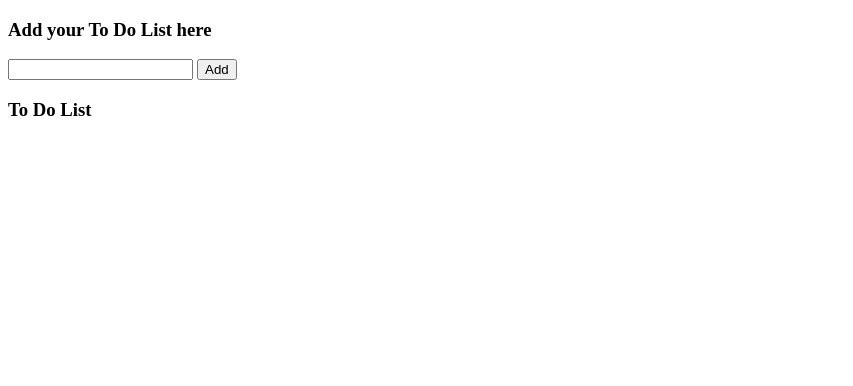
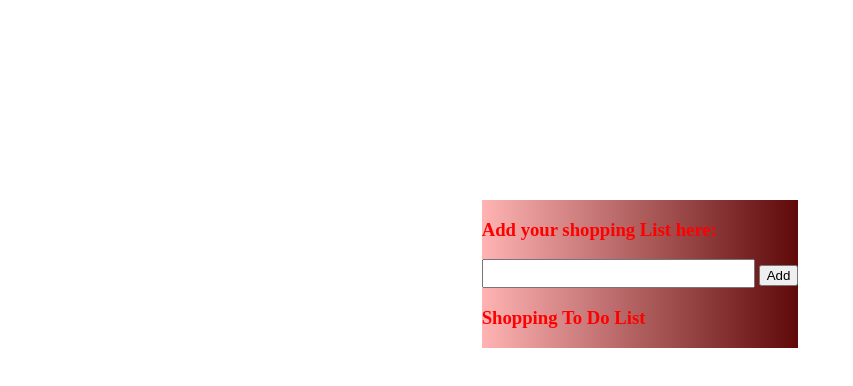
Before and after one commit to afnan777a1/To-Do-List-App-using-JS, a plain HTML site: page Index.html in a window 1280 px wide. Shown: the whole page, without its empty margins (0-853 px from the left). Drawn offline with Linux system fonts and the light colour scheme.

Commit message:
Project update

```diff
--- a/Index.html
+++ b/Index.html
@@ -3,15 +3,33 @@
   <head>
     <title>Document</title>
   </head>
-  <body>
-    <h3>Add your To Do List here</h3>
-    <form id="myForm">
-      <input id="myInput" type="text" />
-      <button>Add</button>
-    </form>
+  <body
+    style="
+      display: flex;
+      justify-content: center;
+      align-items: center;
+      margin-top: 200px;
+    "
+  >
+    <div
+      style="
+        color: rgb(255, 0, 0);
+        background: linear-gradient(to right, rgb(255, 179, 179), #5f0909);
+      "
+    >
+      <h3>Add your shopping List here:</h3>
+      <form id="myForm">
+        <input
+          id="myInput"
+          type="text"
+          style="color: rgb(255, 6, 6); font-size: 20px"
+        />
+        <button>Add</button>
+      </form>
 
-    <h3>To Do List</h3>
-    <ul id="myItem"></ul>
+      <h3>Shopping To Do List</h3>
+      <ul id="myItem"></ul>
+    </div>
 
     <script src="script.js"></script>
   </body>
--- a/script.js
+++ b/script.js
@@ -1,4 +1,4 @@
-var myFrom = (myForm = document.getElementById("myForm"));
+var myForm = document.getElementById("myForm");
 var myInput = document.getElementById("myInput");
 var myItem = document.getElementById("myItem");
 
@@ -11,7 +11,6 @@ function createItem(inputItems) {
   var items = `<li>${inputItems}
 	<button onclick="deleteElement(this)">Delete</button> </li>`;
   myItem.insertAdjacentHTML("beforeend", items);
-
   myInput.value = "";
   myInput.focus();
 }
```
